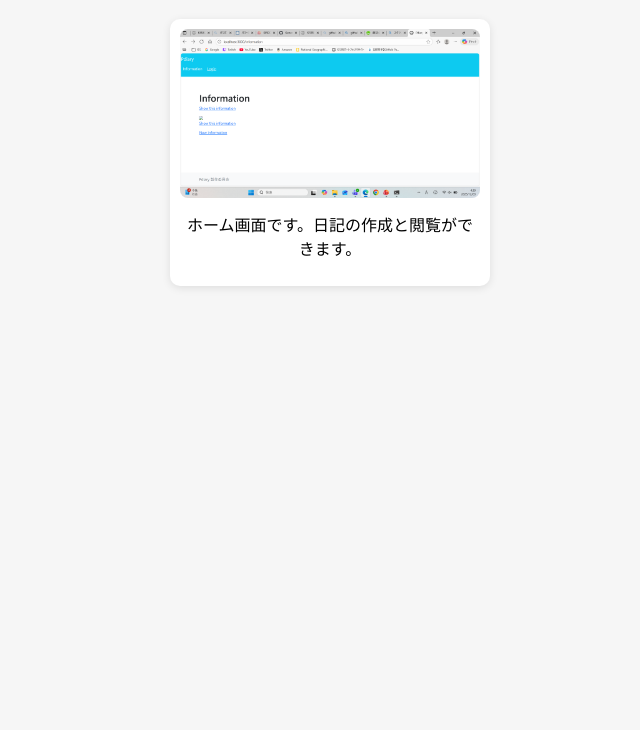
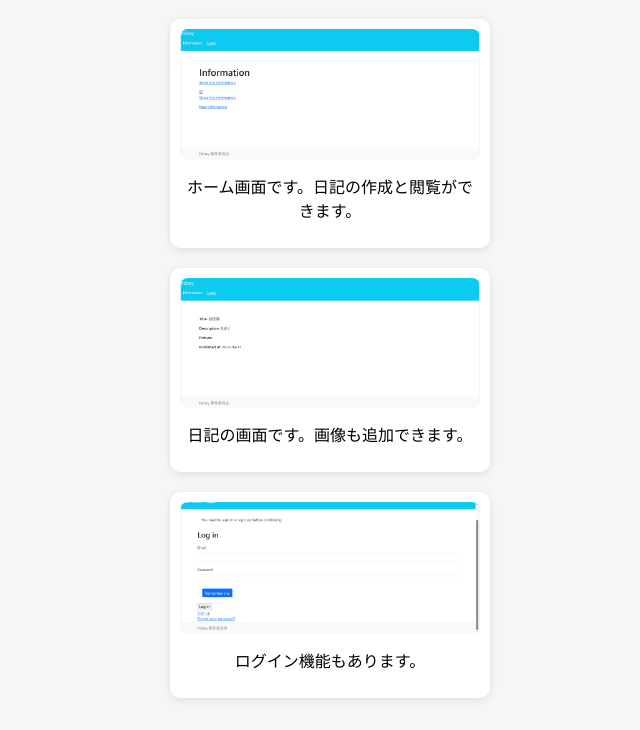
Before and after one commit to K-nobata/pdiaryweb, a plain HTML site: page index.html in a window 1280 px wide. Shown: the part 70-800 px from the top of the page, without its empty margins (310-950 px from the left). Drawn offline with Linux system fonts and the light colour scheme.

Commit message:
Update index.html

```diff
--- a/index.html
+++ b/index.html
@@ -30,9 +30,21 @@
     <h1>ruby on railsで作った日記アプリです。</h1>
 
     <div class="card">
-        <img src="スクリーンショット (2).png" alt="サンプル画像">
+        <img src="sc1.png" alt="サンプル画像">
         <p>ホーム画面です。日記の作成と閲覧ができます。</p>
     </div>
 
+    <div class="card">
+        <img src="sc2.png" alt="サンプル画像">
+        <p>日記の画面です。画像も追加できます。</p>
+    </div>
+
+    <div class="card">
+        <img src="sc3.png" alt="サンプル画像">
+        <p>ログイン機能もあります。</p>
+    </div>
+
+    <p></p>
+
 </body>
 </html>
```
